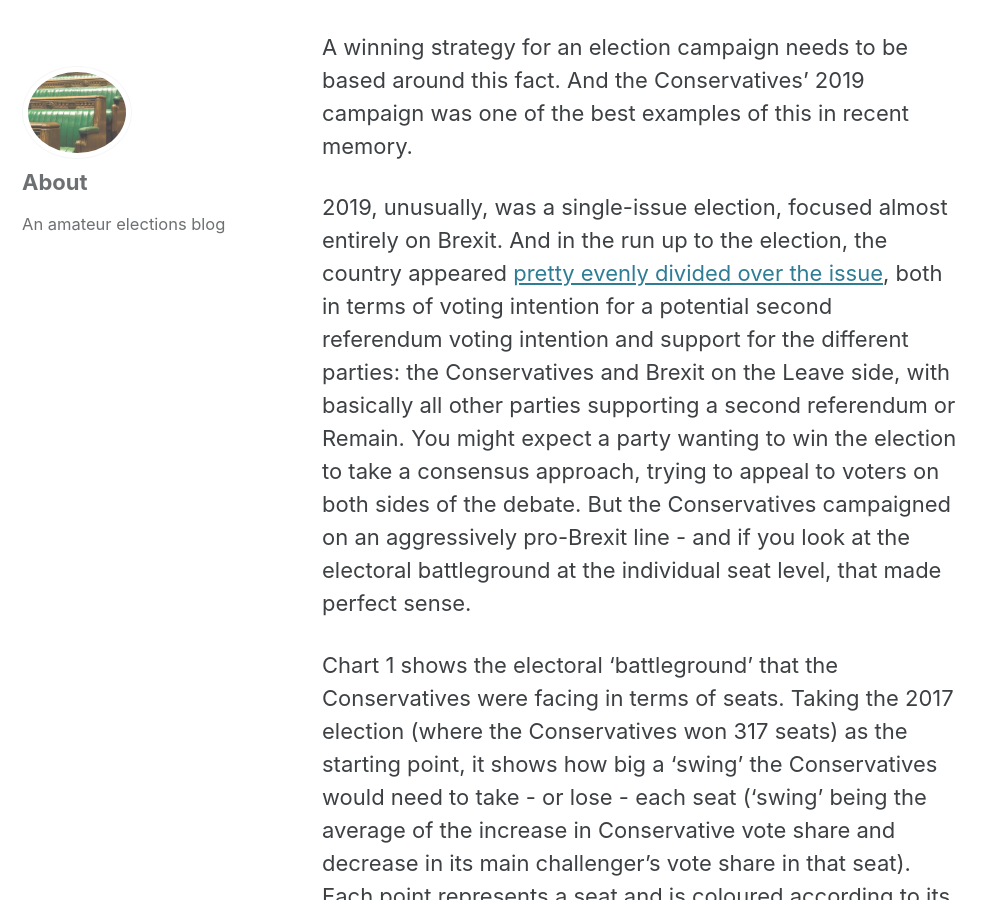
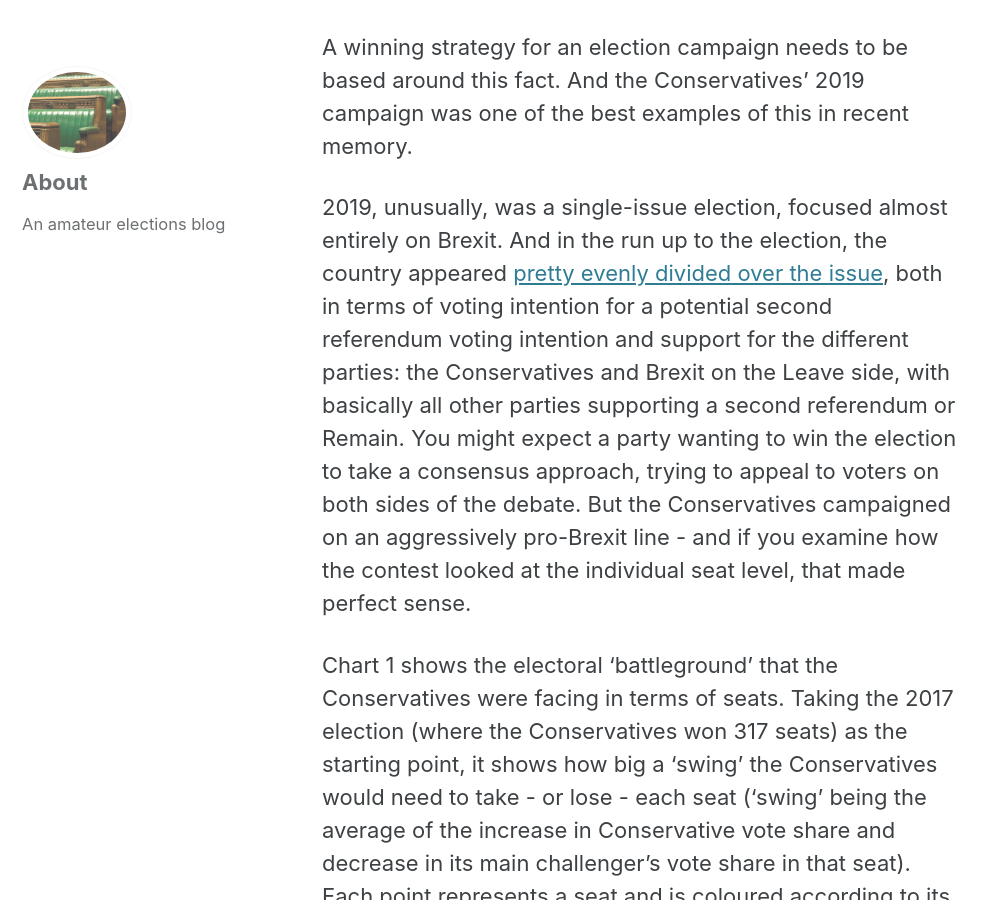
Before and after one commit to sixhundredandfifty/blog, a Jekyll site: the page built from _posts/2020-05-17-election19.md, in a window 1280 px wide and 900 px high, scrolled down 665 px. Shown: the whole window, without its empty margins (0-996 px from the left). Built offline with Jekyll 4.4.1, drawn with Linux system fonts in a browser that asks for light colours; cached includes are drawn as plain includes; nearby versions of some CDN libraries; some of the changed text lies outside the part shown.

Commit message:
Update 2020-05-17-election19.md

```diff
--- a/_posts/2020-05-17-election19.md
+++ b/_posts/2020-05-17-election19.md
@@ -11,7 +11,7 @@ It’s the same with elections. The fundamentals here are things like popular po
 
 A winning strategy for an election campaign needs to be based around this fact. And the Conservatives’ 2019 campaign was one of the best examples of this in recent memory.
 
-2019, unusually, was a single-issue election, focused almost entirely on Brexit. And in the run up to the election, the country appeared [pretty evenly divided over the issue](https://whatukthinks.org/eu/questions/if-there-was-a-referendum-on-britains-membership-of-the-eu-how-would-you-vote-2/), both in terms of voting intention for a potential second referendum voting intention and support for the different parties: the Conservatives and Brexit on the Leave side, with basically all other parties supporting a second referendum or Remain. You might expect a party wanting to win the election to take a consensus approach, trying to appeal to voters on both sides of the debate. But the Conservatives campaigned on an aggressively pro-Brexit line - and if you look at the electoral battleground at the individual seat level, that made perfect sense.
+2019, unusually, was a single-issue election, focused almost entirely on Brexit. And in the run up to the election, the country appeared [pretty evenly divided over the issue](https://whatukthinks.org/eu/questions/if-there-was-a-referendum-on-britains-membership-of-the-eu-how-would-you-vote-2/), both in terms of voting intention for a potential second referendum voting intention and support for the different parties: the Conservatives and Brexit on the Leave side, with basically all other parties supporting a second referendum or Remain. You might expect a party wanting to win the election to take a consensus approach, trying to appeal to voters on both sides of the debate. But the Conservatives campaigned on an aggressively pro-Brexit line - and if you examine how the contest looked at the individual seat level, that made perfect sense.
 
 Chart 1 shows the electoral ‘battleground’ that the Conservatives were facing in terms of seats. Taking the 2017 election (where the Conservatives won 317 seats) as the starting point, it shows how big a ‘swing’ the Conservatives would need to take - or lose - each seat (‘swing’ being the average of the increase in Conservative vote share and decrease in its main challenger’s vote share in that seat). Each point represents a seat and is coloured according to its estimated Leave/Remain vote in the 2016 EU Referendum.
 
```
Also changed, not shown: other parts of _posts/2020-05-17-election19.md (+1 -1 lines).
